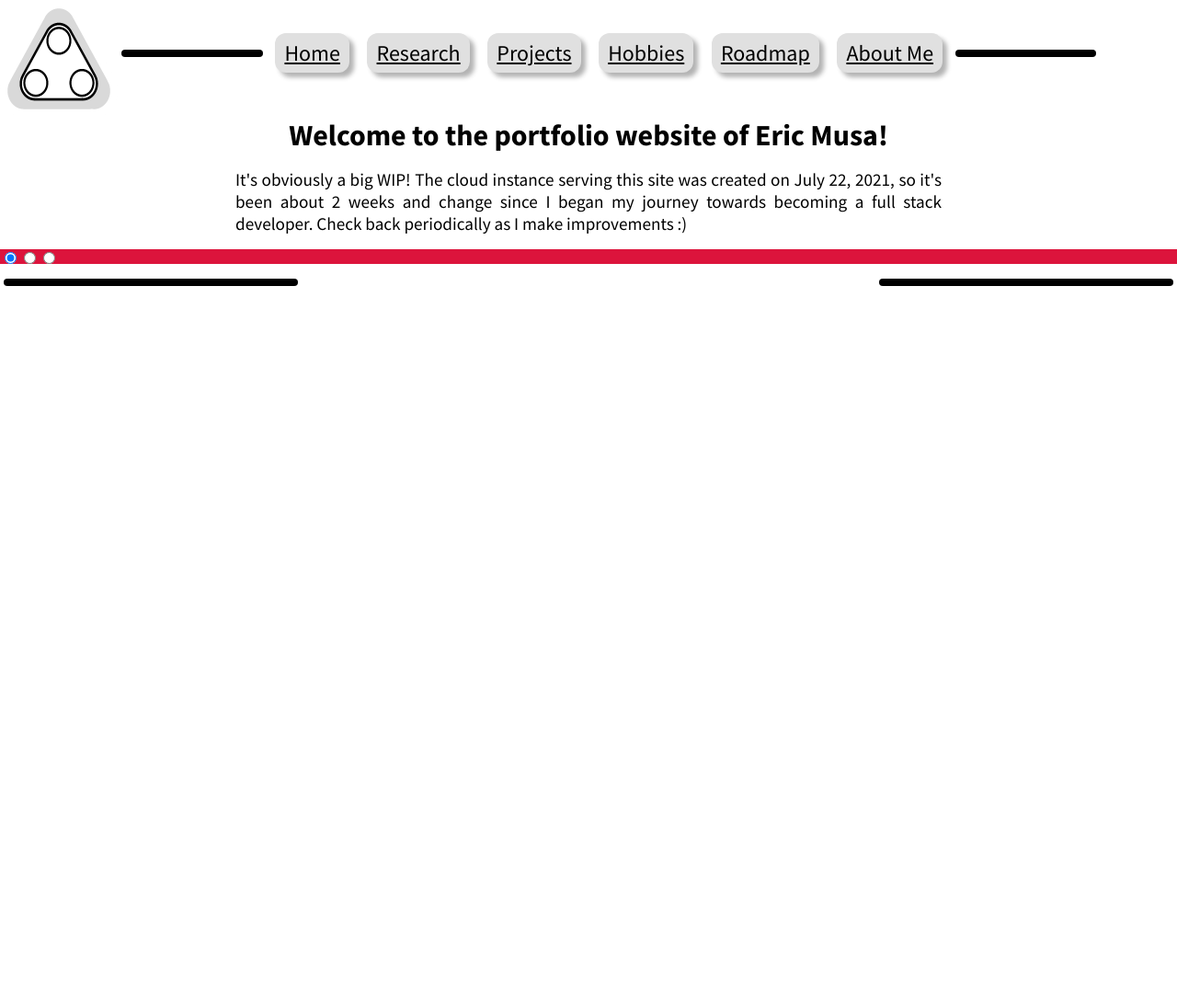
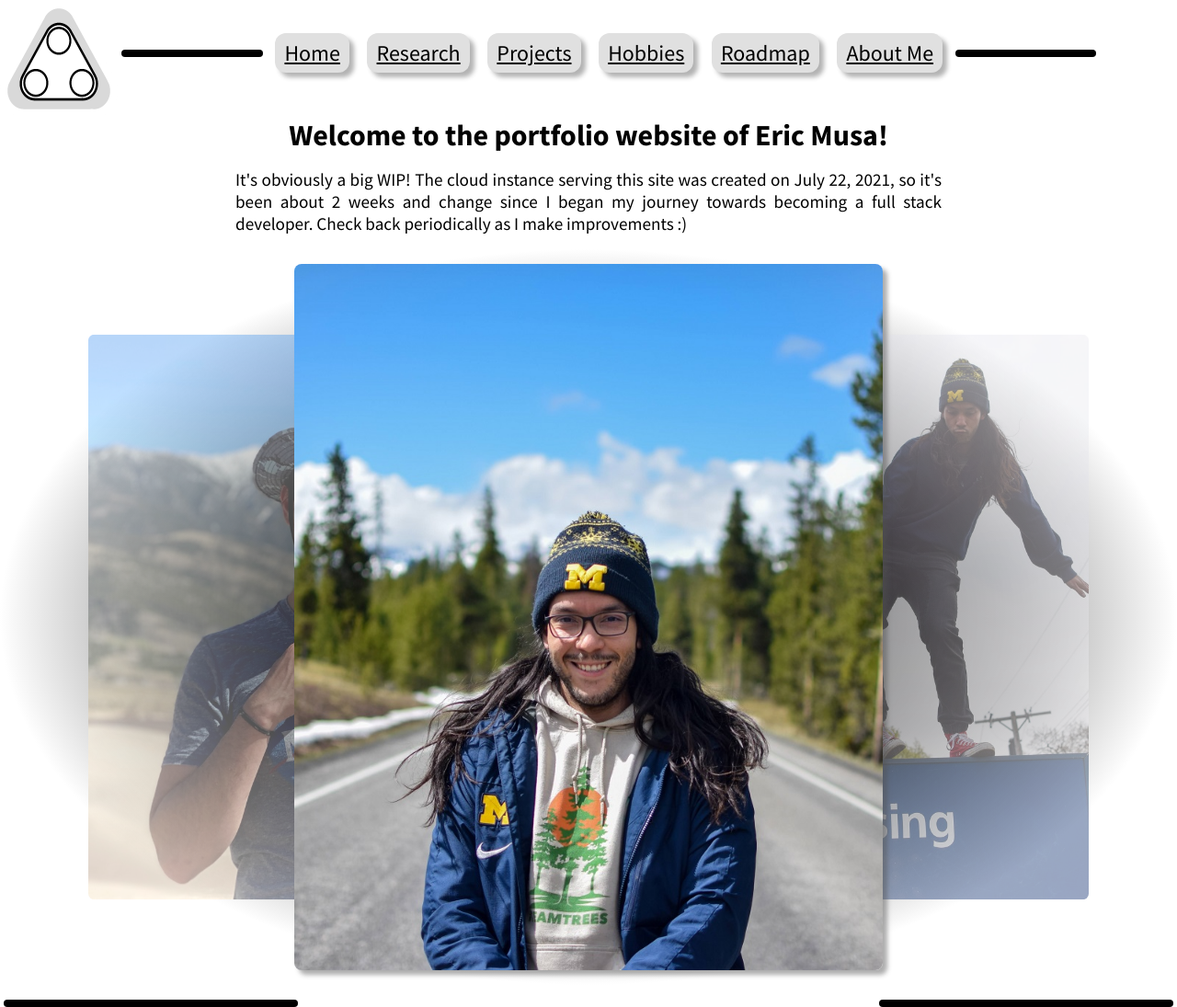
Before and after one commit to Eric-Musa/Portfolio, a Django app: page / in a window 1280 px wide. Shown: the whole page at 92% size. Before the commit the page ends 311 px from the top, so only its background shows below. Run offline with Django 3.2, Linux system fonts and the light colour scheme; data that the repository does not hold is empty.

Commit message:
Fixed slideshow

```diff
--- a/portfolio/mainsite/templates/mainsite/index2.html
+++ b/portfolio/mainsite/templates/mainsite/index2.html
@@ -37,32 +37,34 @@
         <h1>Welcome to the portfolio website of Eric Musa!</h1>
         <p id="summary"></p>
     </div>
+    <div class="middle">
         <div class="slideshow-container">
-        <input type="radio" class="slideshow-input" name="slider" id="pic-1" checked>
-        <input type="radio" class="slideshow-input" name="slider" id="pic-2">
-        <input type="radio" class="slideshow-input" name="slider" id="pic-3">
-        <!-- <input type="radio" name="slider" id="pic-4">
-        <input type="radio" name="slider" id="pic-5">
-        <input type="radio" name="slider" id="pic-6"> -->
+            <input type="radio" class="slideshow-input" name="slider" id="plbl-1" checked>
+            <input type="radio" class="slideshow-input" name="slider" id="plbl-2">
+            <input type="radio" class="slideshow-input" name="slider" id="plbl-3">
+            <!-- <input type="radio" name="slider" id="plbl-4">
+            <input type="radio" name="slider" id="plbl-5">
+            <input type="radio" name="slider" id="plbl-6"> -->
             <div class="slideshow">
-            <label for="pic-1" class="picture" id="me-grand-tetons">
+                <label for="plbl-1" class="picture" id="pic-1">
                     <img src="{% static 'mainsite/images/me_grand_tetons.jpg' %}" alt="Me at Grand Tetons!">
                 </label>
-            <label for="pic-2" class="picture" id="dancing-at-oxford">
+                <label for="plbl-2" class="picture" id="pic-2">
                     <img src="{% static 'mainsite/images/dancing_at_oxford.jpg' %}" alt="Us dancing at Oxford Housing!">
                 </label>
-            <label for="pic-3" class="picture" id="me-sand-dunes">
+                <label for="plbl-3" class="picture" id="pic-3">
                     <img src="{% static 'mainsite/images/me_sand_dunes.jpg' %}" alt="Me at Great Sand Dunes!">
                 </label>
-            <!-- <label for="pic-4" class="picture" id="boys-on-the-roof">
+                <!-- <label for="plbl-4" class="picture" id="pic-4">
                     <img src="{% static 'mainsite/images/boys_on_the_roof.jpg' %}" alt="Boys on the roof at Oxford!">
                 </label>
-            <label for="pic-5" class="picture" id="me-grad-pic">
+                <label for="plbl-5" class="picture" id="pic-5">
                     <img src="{% static 'mainsite/images/me_grad_pic.jpg' %}" alt="Me in graduation garb!">
                 </label>
-            <label for="pic-6" class="picture" id="boys-at-the-stadiu,">
+                <label for="plbl-6" class="picture" id="pic-6">
                     <img src="{% static 'mainsite/images/boys_at_the_stadium.jpg' %}" alt="Boys at Michigan Stadium!">
                 </label> -->
+            </div>
         </div>
     </div>
     <div class="bottom">
--- a/portfolio/static/mainsite/home.css
+++ b/portfolio/static/mainsite/home.css
@@ -134,86 +134,93 @@ body {
 }
 
 .middle {
-    /* background: radial-gradient(closest-side, var(--accent-color-opq) 0%, white 100%); */
     display: flex;
     align-items: center;
     justify-content: center;
-    padding: 0;
-    margin: 0;
-    min-height: 50em;
+    /* padding: 30px 10px; */
+    font-family: 'DM Sans', sans-serif;
+    transition: background 1s ease-in;
+    background: -webkit-radial-gradient(closest-side black 0%, black 20%, white 100%);
+    /* background-color: white; */
 }
+
+/* .middle.blue {
+} */
 
 .slideshow-container {
     display: flex;
-    flex-direction: row;
+    flex-direction: column;
     justify-content: center;
     align-items: center;
-    max-height: 800px;
+    transform-style: preserve-3d;
+    min-height: 50em;
+    /* max-width: 800px; */
+    /* max-height: 600px; */
     height: 100%;
     width: 100%;
-    /* box-shadow: 10px 10px 10px rgba(0, 0, 0, 0.3); */
-    transition: background 0.5s ease-in;
-    background-color: crimson;
-    /* background: -webkit-radial-gradient(closest-side, rgba(93,0,255,0.6) 0%, rgba(65,27,131,1) 72%, rgba(255,255,255,1) 100%); */
 }
 
-.slideshow-container.blue {
-    background-color: cadetblue;
-}
 
 .slideshow {
     position: relative;
     height: 100%;
     width: 100%;
+    min-height: 48em;
+    /* margin-bottom: 5em; */
 }
 
 .picture {
     position: absolute;
     height: 100%;
-    width: 60%;
+    width: 50%;
+    min-width: 10em;
     left: 0;
     right: 0;
     margin: auto;
-    transition: transform 0.5 ease;
+    transition: transform 0.5s ease;
     cursor: pointer;
 }
 
 .picture img {
     height: 100%;
     width: 100%;
-    border-radius: 0.25em;
+    border-radius: 0.5em;
     object-fit: cover;
 }
 
-/* input[type=radio] {
+input[type=radio] {
     display: none;
-} */
-
-.slideshow-container img {
-    display: block;
-    width: 144px;
 }
 
-#pic-1:checked ~ .slideshow #pic-3, #pic-2:checked ~ .slideshow #pic-1, #pic-3:checked ~ .slideshow #pic-2 {
-  transform: translatex(-40%) scale(.8);
+/* ADD MIXINS TO CUT DOWN CODE */
+#plbl-1:checked ~ .slideshow #pic-3,
+#plbl-2:checked ~ .slideshow #pic-1,
+#plbl-3:checked ~ .slideshow #pic-2 {
+  transform: translatex(-45%) scale(.8);
   opacity: .4;
   z-index: 0;
 }
 
-#pic-1:checked ~ .slideshow #pic-2, #pic-2:checked ~ .slideshow #pic-3, #pic-3:checked ~ .slideshow #pic-1 {
-  transform: translatex(40%) scale(.8);
+#plbl-1:checked ~ .slideshow #pic-2,
+#plbl-2:checked ~ .slideshow #pic-3,
+#plbl-3:checked ~ .slideshow #pic-1 {
+  transform: translatex(45%) scale(.8);
   opacity: .4;
   z-index: 0;
 }
 
-#pic-1:checked ~ .slideshow #pic-1, #pic-2:checked ~ .slideshow #pic-2, #pic-3:checked ~ .slideshow #pic-3 {
+#plbl-1:checked ~ .slideshow #pic-1,
+#plbl-2:checked ~ .slideshow #pic-2,
+#plbl-3:checked ~ .slideshow #pic-3 {
   transform: translatex(0) scale(1);
   opacity: 1;
   z-index: 1;
 
 }
-#pic-1:checked ~ .slideshow #pic-1 img, #pic-2:checked ~ .slideshow #pic-2 img, #pic-3:checked ~ .slideshow #pic-3 img {
-  box-shadow: 0px 0px 5px 0px rgba(81, 81, 81, 0.47);
+#plbl-1:checked ~ .slideshow #pic-1 img,
+#plbl-2:checked ~ .slideshow #pic-2 img,
+#plbl-3:checked ~ .slideshow #pic-3 img {
+  box-shadow: 5px 5px 5px rgba(81, 81, 81, 0.47);
 }
 
 .bottom {
--- a/portfolio/static/mainsite/js/home.js
+++ b/portfolio/static/mainsite/js/home.js
@@ -25,11 +25,13 @@ function updateSummary () {
 }
 
 function addListeners () {
-    addSlideshowBackgroundTransition()
+    // addSlideshowBackgroundTransition()
 }
 
 function addSlideshowBackgroundTransition () {
+    const transition = () => {$(".middle").toggleClass('blue');};
     $(".slideshow-input").on("change", () => {
-        $(".slideshow-container").toggleClass('blue')
+        transition()
+        // setTimeout(transition, 500);
     });
 }
```
Lines whose indentation alone changed are shown as unchanged.
